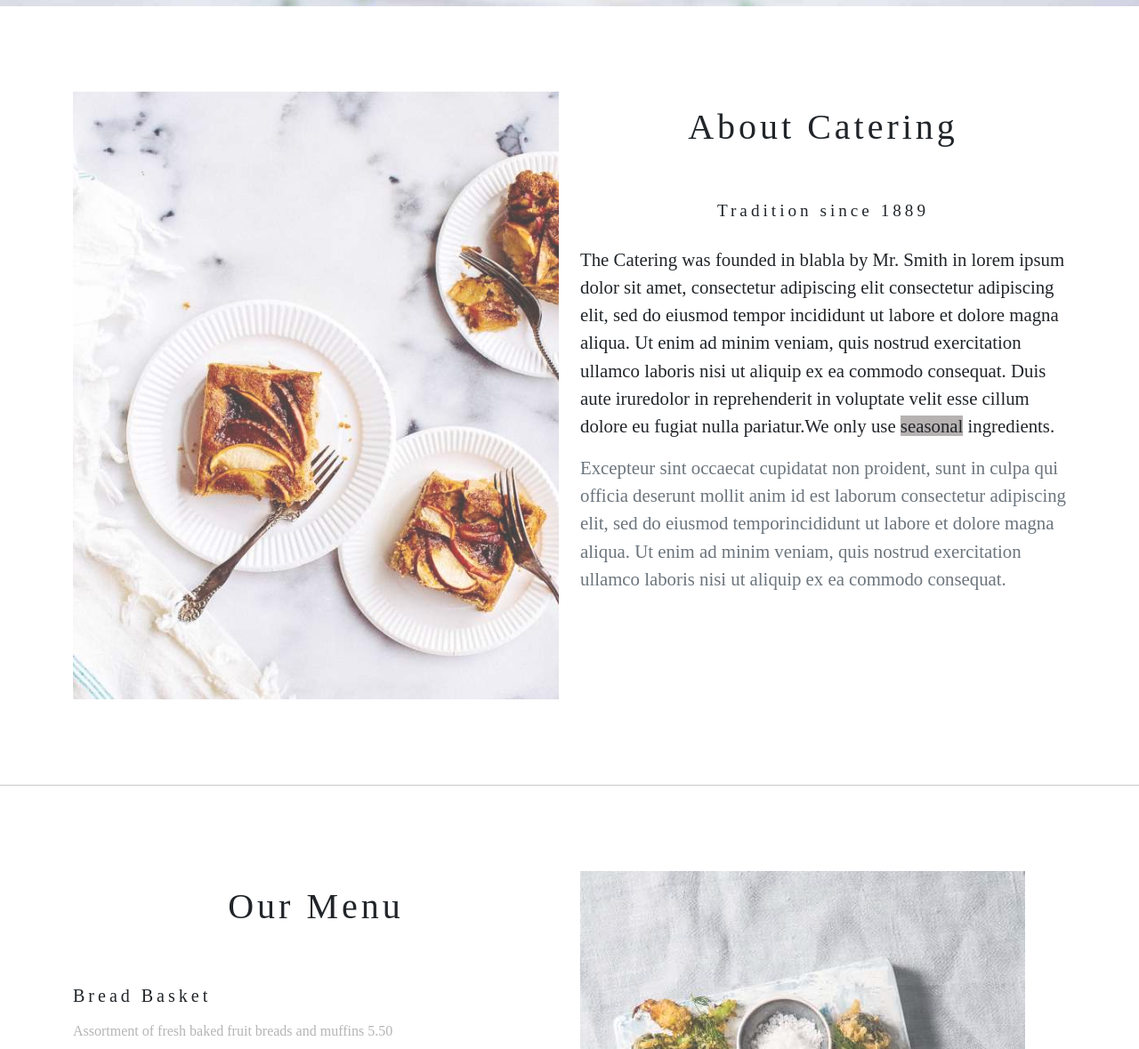
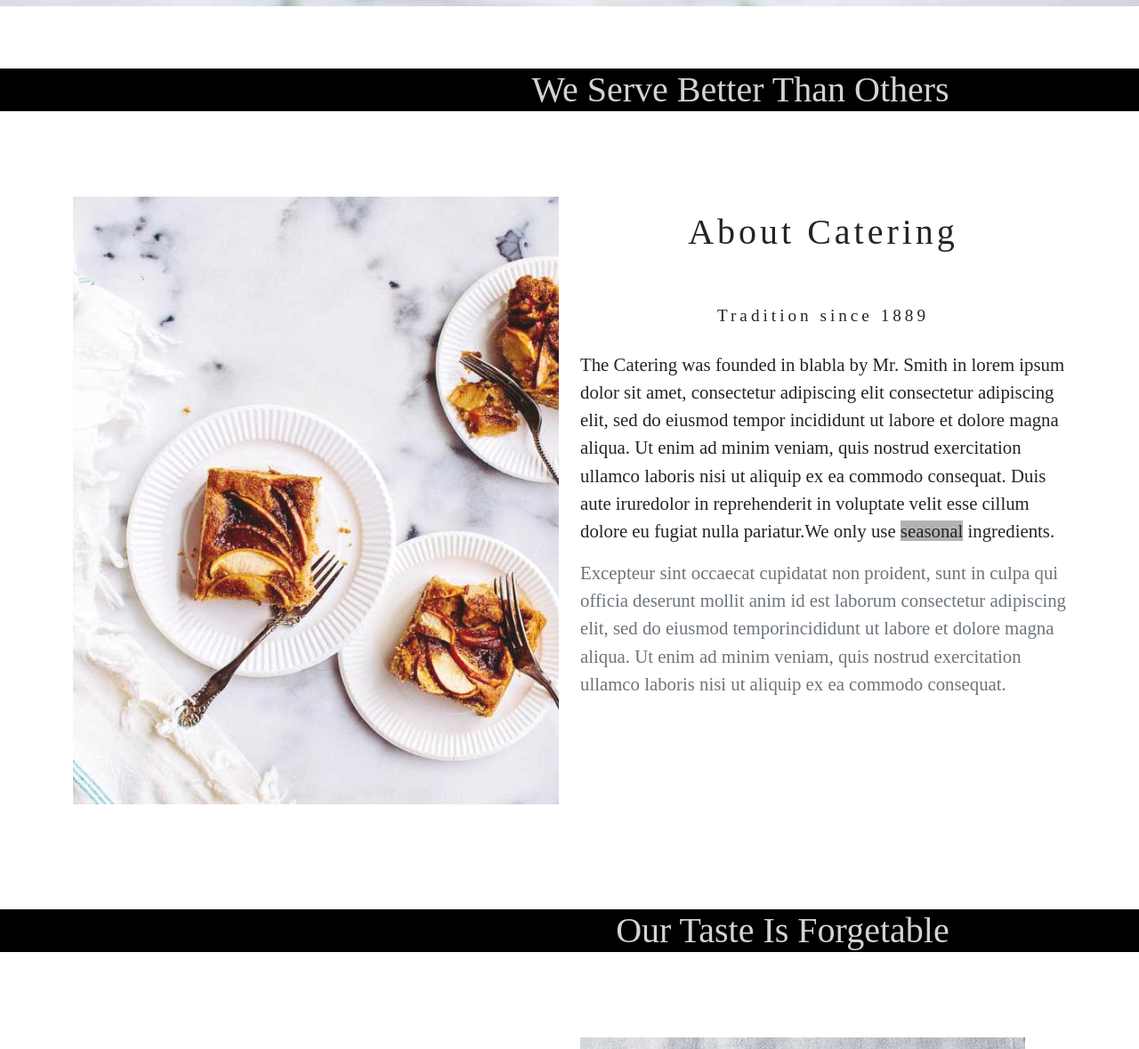
Before and after one commit to Aqsa131/Mini-Restaurant-Website, a plain HTML site: page index.html in a window 1280 px wide. Shown: the part 698-1877 px from the top of the page at 89% size. Drawn offline with nearby package versions, Linux system fonts and the light colour scheme.

Commit message:
animation added

```diff
--- a/index.html
+++ b/index.html
@@ -9,6 +9,10 @@
     <link rel="stylesheet" href="style.css">
     <!-- Bootstrap link -->
     <link rel="stylesheet" href="https://cdn.jsdelivr.net/npm/bootstrap@5.3.3/dist/css/bootstrap.min.css">
+    <link
+    rel="stylesheet"
+    href="https://cdnjs.cloudflare.com/ajax/libs/animate.css/4.1.1/animate.min.css"
+  />
 </head>
 
 <body>
@@ -44,6 +48,9 @@
             </div>
         </div>
     </div>
+    <div class="animated">
+        <h1 class="anim ">We Serve Better Than Others</h1>
+    </div>
     <!-- About catering -->
     <div id="aboutUs" class="container my-5 py-5">
         <div class="row">
@@ -70,7 +77,11 @@
             </div>
         </div>
     </div>
-    <hr>
+
+    <div class="mate">
+        <h1 class="anim">Our Taste Is Forgetable</h1>
+    </div>
+
     <!-- our menu -->
     <div id="menu" class="container pt-5 mt-5">
         <div class="row">
--- a/style.css
+++ b/style.css
@@ -28,10 +28,41 @@
     color: #565252;
     letter-spacing: 4px;
 }
+.animated{
+    background: black;
+}
+.anim{
+   text-align: right;
+    margin-top: 70px;
+
+    color: lightgray;
+    animation: animate 6s linear infinite;
+}
+@keyframes animate {
+    0% {
+      left: 0;
+      transform: translate(-100%);
+    }
+    100% {
+      left: 100%;
+      transform: translate(0);
+    }
+  }
+
 .cater{
     width: 100%;
     min-height: auto;
-    opacity: 0.75;
+    opacity: 0.9;
+    transition: 0.4s ease;
+    transform-origin: 50% 50%;
+
+}
+.cater:hover{
+    transform: scale(1.2);
+    width: 80%;
+}
+.mate{
+    background-color: black;
 }
 #about{
     letter-spacing: 4px;
@@ -53,8 +84,16 @@
 .menu_img{
     max-width: 100%;
     height: auto;
-    opacity: 0.75
+    opacity: 0.9;
+    transition: 0.4s ease;
+    transform-origin: 50% 50%;
+
 }
+.menu_img:hover{
+    transform: scale(1.2);
+    width: 80%;
+}
+
 #input{
     height: 60px;
     border-top: none;
```
